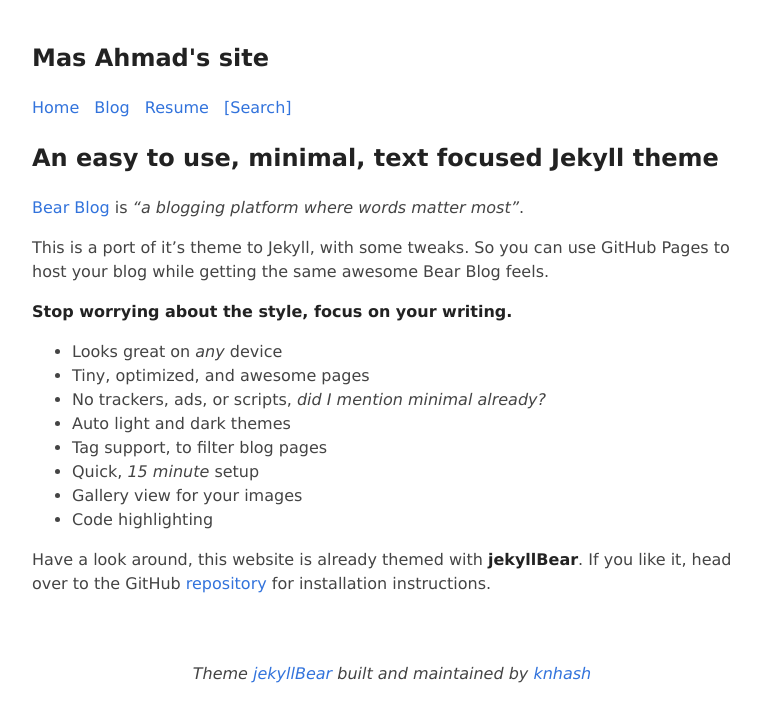
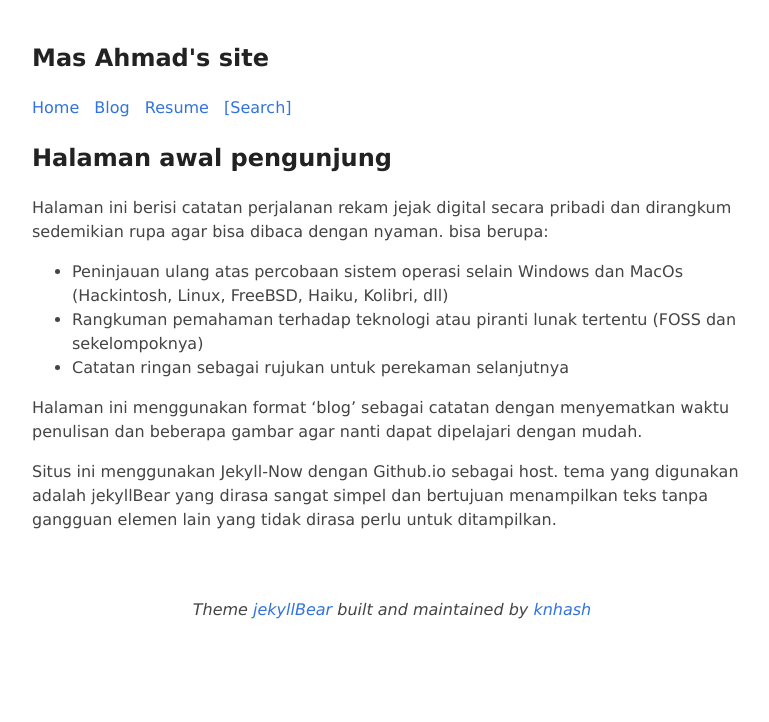
Before and after one commit to Mas4hmad/mas4hmad.github.io, a Jekyll site: the page built from index.md, in a window 1280 px wide. Shown: the top 722 px of the page, without its empty margins (248-1017 px from the left). Built offline with Jekyll 4.4.1, drawn with Linux system fonts in a browser that asks for light colours.

Commit message:
change style and icon

```diff
--- a/assets/style.css
+++ b/assets/style.css
@@ -141,7 +141,7 @@ img {
 }
 
 code {
-    font-family: monospace;
+    font-family: 'Ubuntu Mono', monospace;
     padding: 2px;
     background-color: #f2f2f2;
     color: #222;
@@ -313,6 +313,9 @@ ul.discover-posts li small a {
     .helptext {
         color: #aaa;
     }
+    pre, pre code {
+       background-color: #17303f;
+    }
 }
 
 
--- a/index.md
+++ b/index.md
@@ -1,24 +1,17 @@
 ---
 layout: default
-title: Hello
+title: Laman Awal
 ---
 
 
-## An easy to use, minimal, text focused Jekyll theme
+## Halaman awal pengunjung
 
-[Bear Blog](https://bearblog.dev/) is *"a blogging platform where words matter most"*.
+Halaman ini berisi catatan perjalanan rekam jejak digital secara pribadi dan dirangkum sedemikian rupa agar bisa dibaca dengan nyaman. bisa berupa:
 
-This is a port of it's theme to Jekyll, with some tweaks. So you can use GitHub Pages to host your blog while getting the same awesome Bear Blog feels.
+- Peninjauan ulang atas percobaan sistem operasi selain Windows dan MacOs (Hackintosh, Linux, FreeBSD, Haiku, Kolibri, dll)
+- Rangkuman pemahaman terhadap teknologi atau piranti lunak tertentu (FOSS dan sekelompoknya)
+- Catatan ringan sebagai rujukan untuk perekaman selanjutnya
 
-**Stop worrying about the style, focus on your writing.**
+Halaman ini menggunakan format 'blog' sebagai catatan dengan menyematkan waktu penulisan dan beberapa gambar agar nanti dapat dipelajari dengan mudah.
 
-- Looks great on *any* device
-- Tiny, optimized, and awesome pages
-- No trackers, ads, or scripts, *did I mention minimal already?*
-- Auto light and dark themes
-- Tag support, to filter blog pages
-- Quick, *15 minute* setup
-- Gallery view for your images
-- Code highlighting
-
-Have a look around, this website is already themed with **jekyllBear**. If you like it, head over to the GitHub [repository](https://github.com/knhash/jekyllBear) for installation instructions.
+Situs ini menggunakan Jekyll-Now dengan Github.io sebagai host. tema yang digunakan adalah jekyllBear yang dirasa sangat simpel dan bertujuan menampilkan teks tanpa gangguan elemen lain yang tidak dirasa perlu untuk ditampilkan.
```
Also changed, not shown: assets/favicon.ico.
